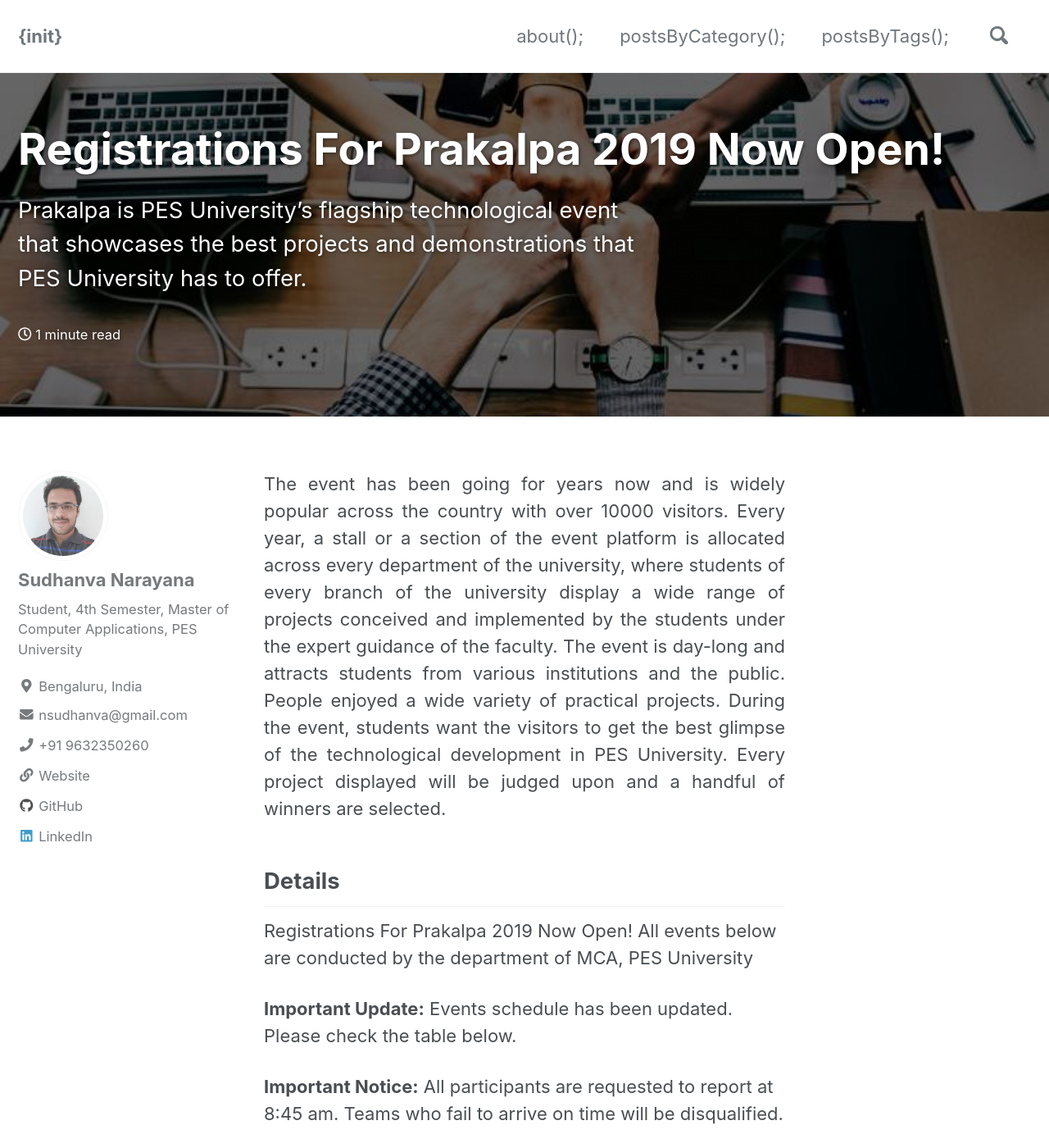
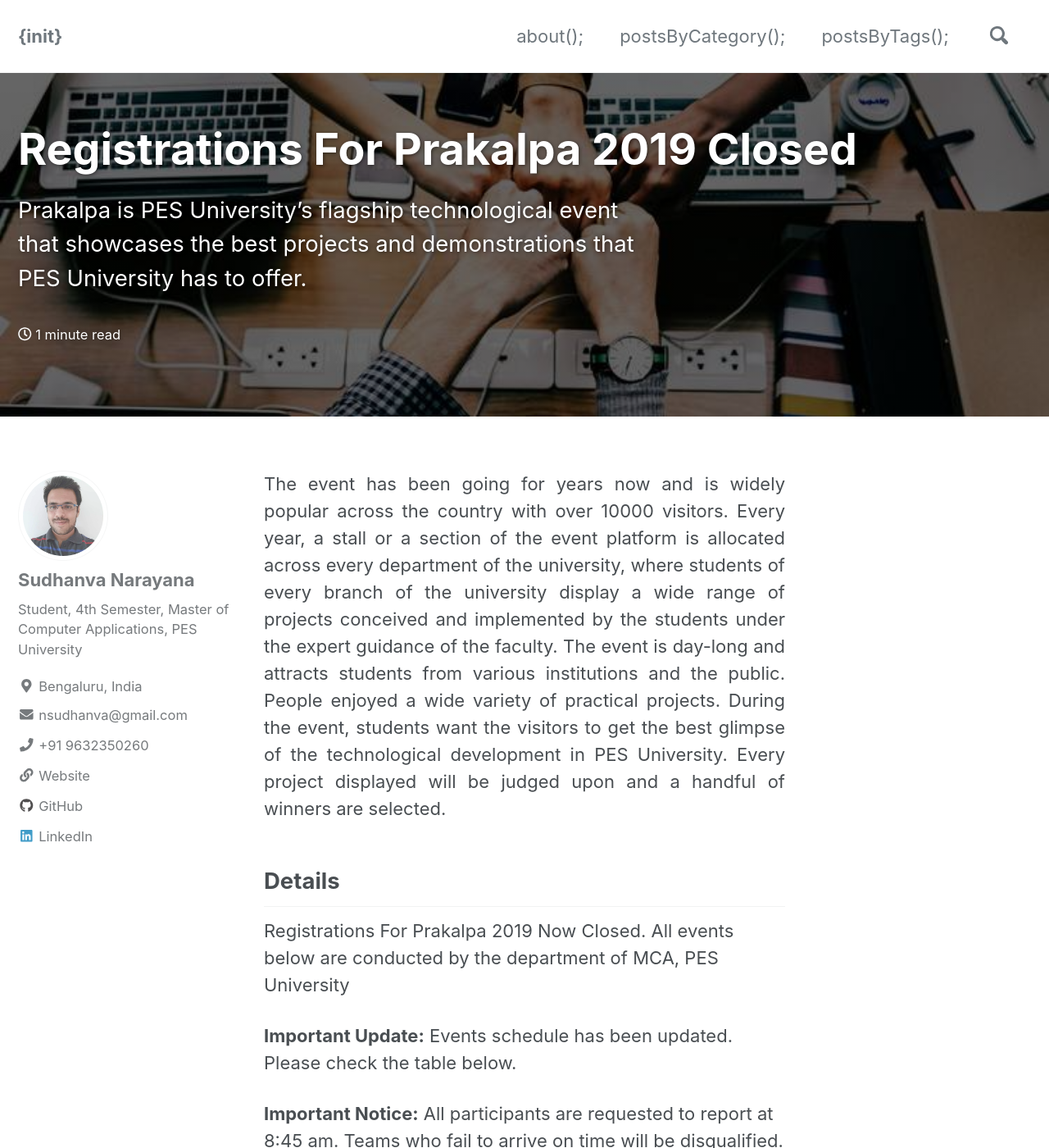
Before and after one commit to pesumca/pesumca.github.io, a Jekyll site: the page built from _posts/2019-02-03-register-for-prakalpa-2019-mca.md, in a window 1280 px wide and 1400 px high. Shown: the whole window at 82% size. Built offline with Jekyll 4.4.1, drawn with Linux system fonts in a browser that asks for light colours; cached includes are drawn as plain includes; nearby versions of some CDN libraries.

Commit message:
Close events

```diff
--- a/_posts/2019-02-03-register-for-prakalpa-2019-mca.md
+++ b/_posts/2019-02-03-register-for-prakalpa-2019-mca.md
@@ -1,5 +1,5 @@
 ---
-title:  "Registrations For Prakalpa 2019 Now Open!"
+title:  "Registrations For Prakalpa 2019 Closed"
 excerpt: "Prakalpa is PES University's flagship technological event that showcases the best projects and demonstrations that PES University has to offer."
 header:
   teaser: "/assets/images/pages/about.jpg"
@@ -17,7 +17,7 @@
 
 ## Details
 
-Registrations For Prakalpa 2019 Now Open! All events below are conducted by the department of MCA, PES University
+Registrations For Prakalpa 2019 Now Closed. All events below are conducted by the department of MCA, PES University
 
 **Important Update:** Events schedule has been updated. Please check the table below.
 
@@ -25,20 +25,20 @@
 
 ## Event Schedule
 
-| Event                     | Venue                 | Timings                     | Details                   | Event Co-ordinator                    | Phone No.                 |
-|              :--                |               :--           |         :--                     |              :--              |               :--                       |       :--                   |
-|              Welcome Address                |           Room A001              |             9:15 am                 |            -                |                     -                 |             -             |
-|              Blind Coding (Round 1)*        |           MCA Lab               |             9:30 am                 | 2 in a team  | Chirag                       |            9924424077              |
-|                       |                 |                             | Language: C/C++  |
-|              IT Quiz (Round 1)*             |           MCA Lab               |             9:45 am                 |           2 in a team        |               Meenakshi                       |         9591265035                 |
-|              Building Blocks - Assemble the PC (Round 1)*                |        MCA Lab                  |            11:30 am                   | 2 in a team         |         Shubam                   |           9732237583               |
-| | | | Participants have to assemble the PC components within the given time. |
-| | | | Mentors guidance will be provided. |
-| | | | Damage to any components is strictly prohibited, failing which the team will be disqualified  |
-|              Lunch Break          |            A002                  |  12:30 pm - 1:00 pm               |                       Lunch will be provided for all the participants              |                   -                   |              -            |
-|              Treasure Hunt                |       MCA Dept.      |     1:00 pm - 2:00 pm                     | 3 in a team         |          Bhumika                 |            7892517821                          |
-| | | | Teams who come late will be disqualified   |
-|              Valeditory Function                |            MCA Seminar Hall              |           2:15 pm                |              -              |                 -                     |             -             |
+| Event                                        | Venue            | Timings            | Details                                                                                      | Event Co-ordinator | Phone No.  |
+| :------------------------------------------- | :--------------- | :----------------- | :------------------------------------------------------------------------------------------- | :----------------- | :--------- |
+| Welcome Address                              | Room A001        | 9:15 am            | -                                                                                            | -                  | -          |
+| Blind Coding (Round 1)*                      | MCA Lab          | 9:30 am            | 2 in a team                                                                                  | Chirag             | 9924424077 |
+|                                              |                  |                    | Language: C/C++                                                                              |
+| IT Quiz (Round 1)*                           | MCA Lab          | 9:45 am            | 2 in a team                                                                                  | Meenakshi          | 9591265035 |
+| Building Blocks - Assemble the PC (Round 1)* | MCA Lab          | 11:30 am           | 2 in a team                                                                                  | Shubam             | 9732237583 |
+|                                              |                  |                    | Participants have to assemble the PC components within the given time.                       |
+|                                              |                  |                    | Mentors guidance will be provided.                                                           |
+|                                              |                  |                    | Damage to any components is strictly prohibited, failing which the team will be disqualified |
+| Lunch Break                                  | A002             | 12:30 pm - 1:00 pm | Lunch will be provided for all the participants                                              | -                  | -          |
+| Treasure Hunt                                | MCA Dept.        | 1:00 pm - 2:00 pm  | 3 in a team                                                                                  | Bhumika            | 7892517821 |
+|                                              |                  |                    | Teams who come late will be disqualified                                                     |
+| Valeditory Function                          | MCA Seminar Hall | 2:15 pm            | -                                                                                            | -                  | -          |
 
 *Further round details will be intimated at the event venue.
 
```
